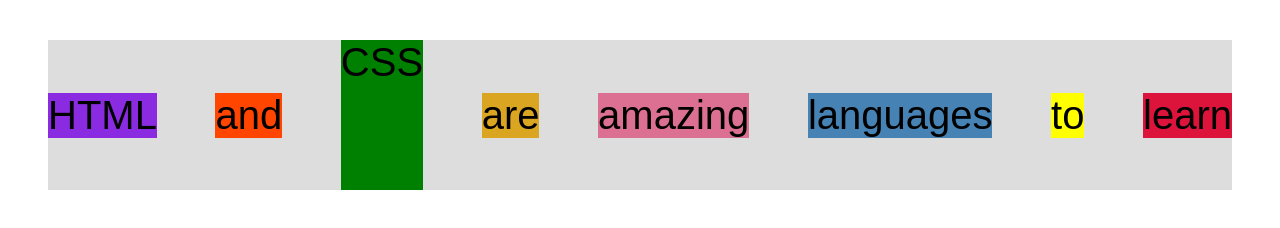
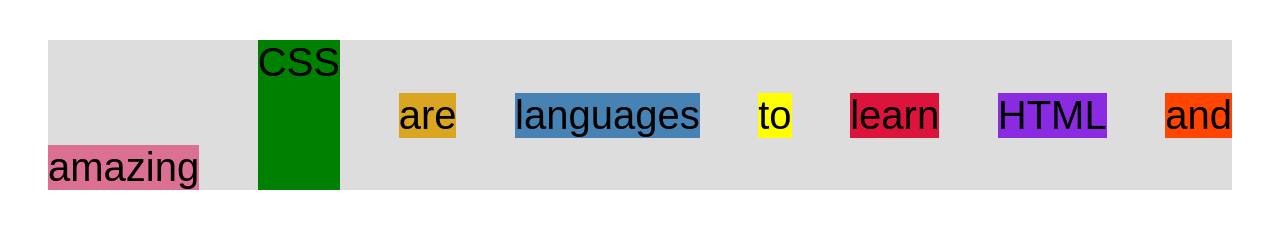
Before and after one commit to Salmanul-Fariz/CSS-Layout, a plain HTML site: page flexbox.html in a window 1280 px wide. Drawn offline with Linux system fonts and the light colour scheme.

Commit message:
spacing and aligning flex items

```diff
--- a/flexbox.html
+++ b/flexbox.html
@@ -8,10 +8,12 @@
   <title>Flexbox</title>
   <style>
     .el--1 {
+      order: 1;
       background-color: blueviolet;
     }
 
     .el--2 {
+      order: 2;
       background-color: orangered;
     }
 
@@ -26,6 +28,8 @@
 
     .el--5 {
       background-color: palevioletred;
+      align-self: flex-end;
+      order: -1;
     }
 
     .el--6 {
```
